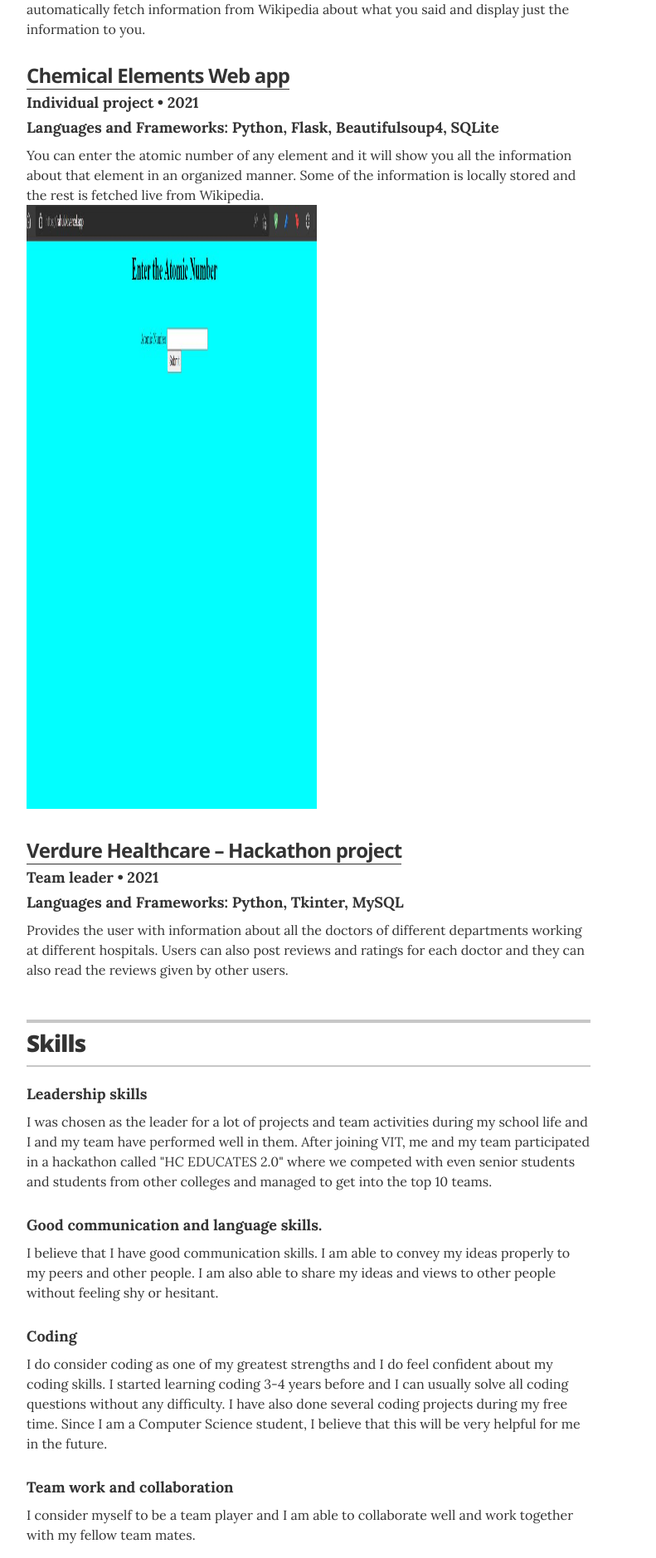
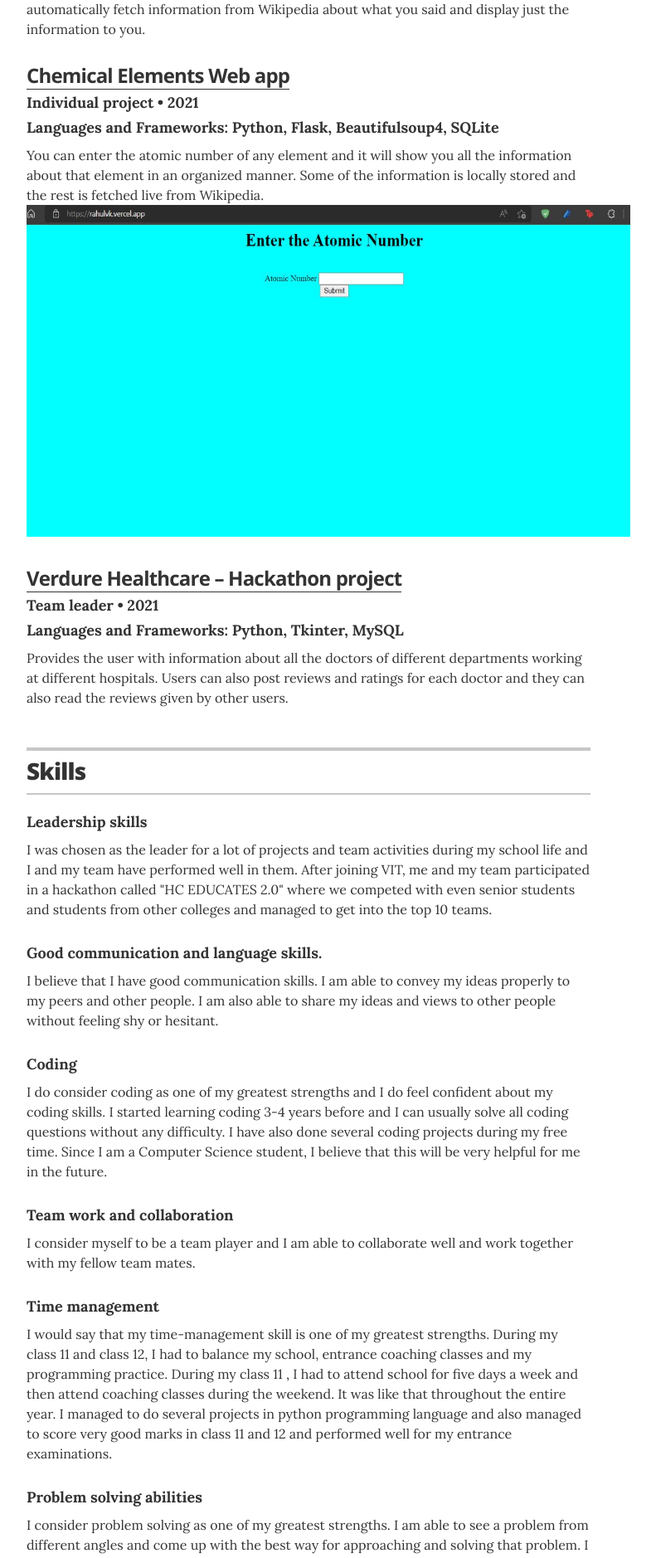
Before and after one commit to rahulvk007/digital-resume, a Jekyll site: the page built from index.html, in a window 1280 px wide. Shown: the part 2012-3890 px from the top of the page at 83% size, without its empty margins (268-1059 px from the left). Built offline with Jekyll 4.4.1, drawn with Linux system fonts in a browser that asks for light colours.

Commit message:
Update projects.yml

```diff
--- a/_data/projects.yml
+++ b/_data/projects.yml
@@ -20,7 +20,7 @@
   duration: 2021
   stack: Python, Flask, Beautifulsoup4, SQLite
   url: "https://rahulvk.vercel.app"
-  description: You can enter the atomic number of any element and it will show you all the information about that element in an organized manner. Some of the information is locally stored and the rest is fetched live from Wikipedia.<br><img src="/digital-resume/images/projectimg.jpg" alt="Project image" width="350" height="728">
+  description: You can enter the atomic number of any element and it will show you all the information about that element in an organized manner. Some of the information is locally stored and the rest is fetched live from Wikipedia.<br><img src="/digital-resume/images/projectimg.jpg" alt="Project image" width="728" height="400">
 
 
 - project: Verdure Healthcare – Hackathon project
```
